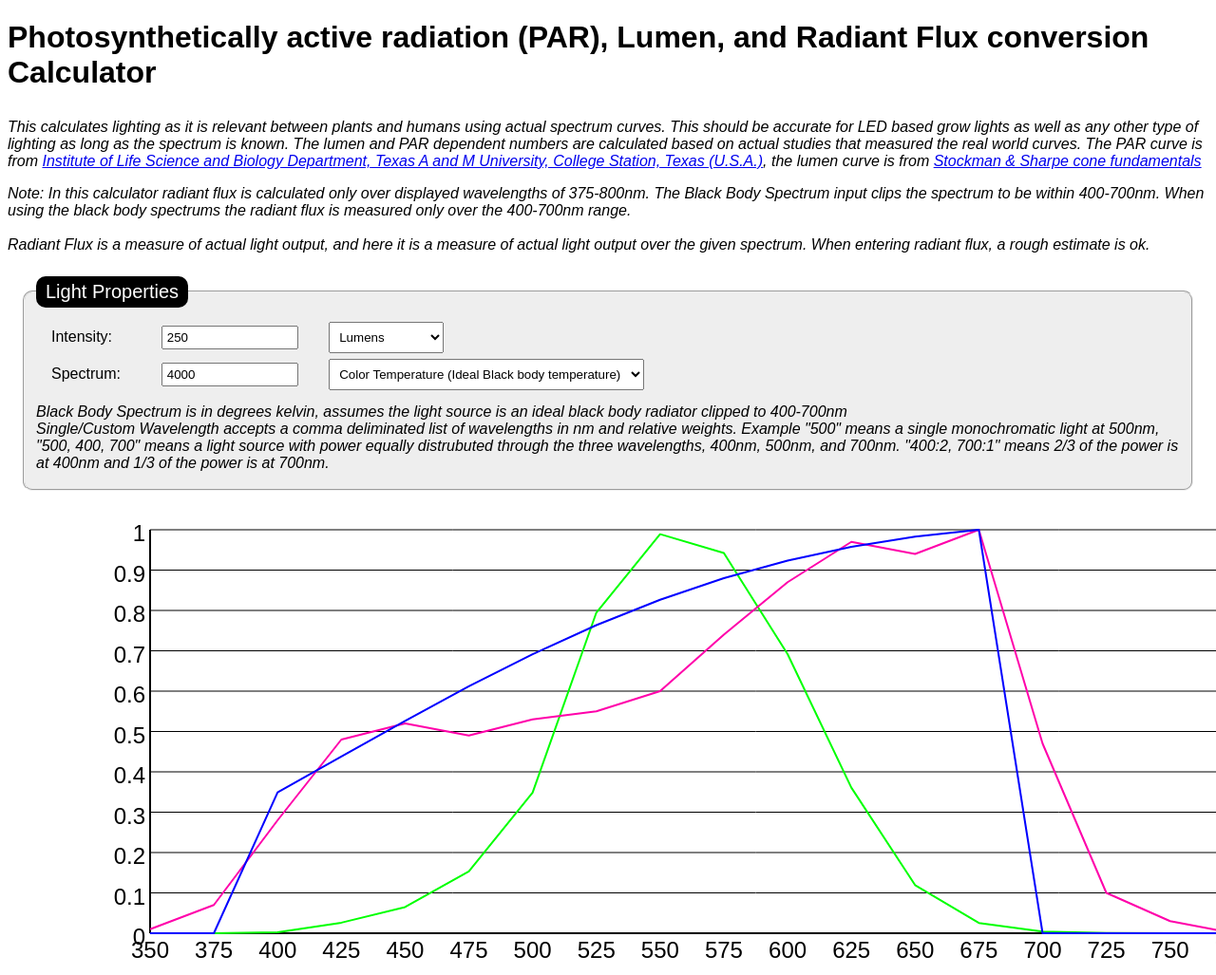
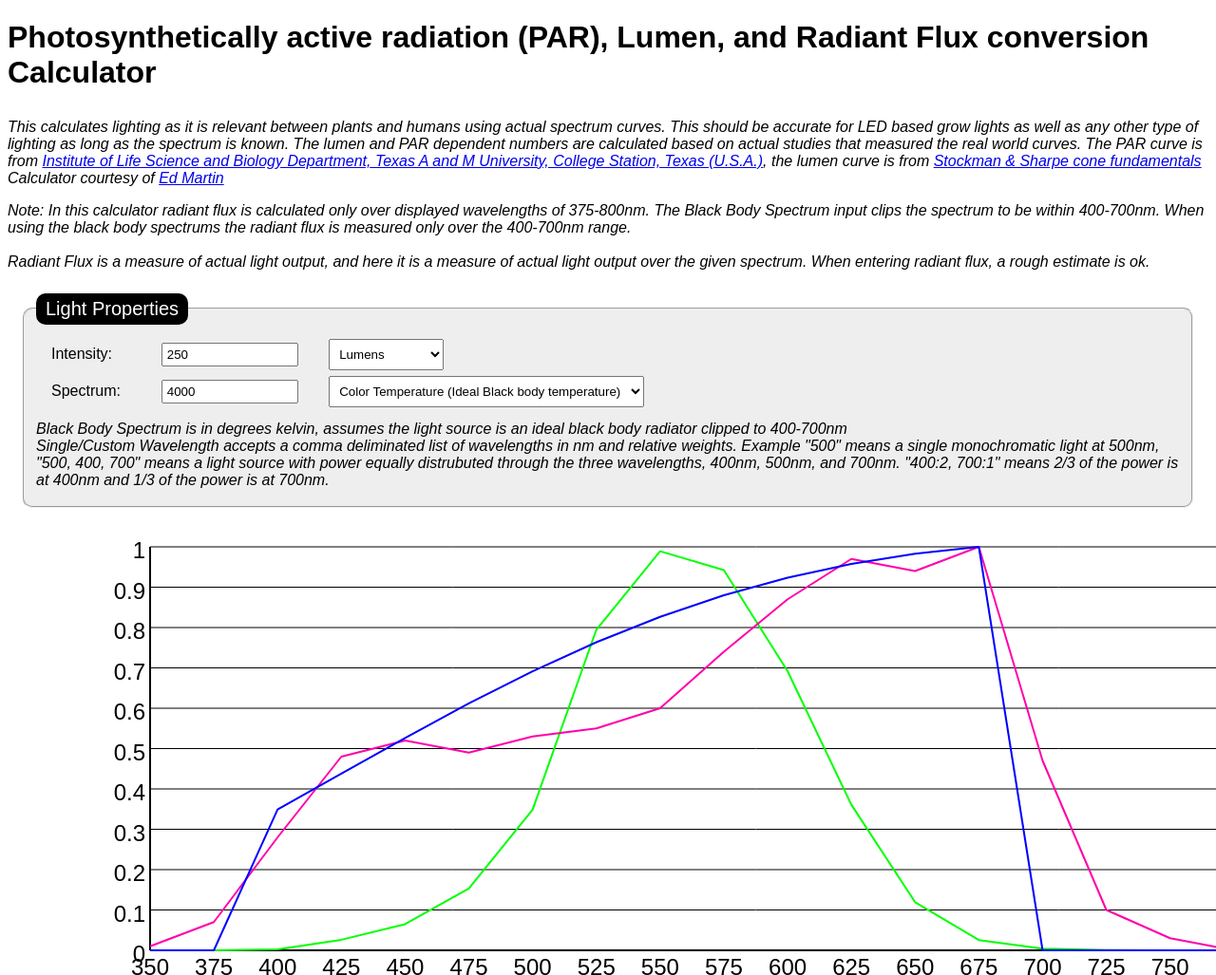
Before and after one commit to m-miller/PAR-PPF-DLI, a plain HTML site: page index.html in a window 1280 px wide. Shown: the top 1027 px of the page at 95% size. Drawn offline with Linux system fonts and the light colour scheme.

Commit message:
Update index.html

```diff
--- a/index.html
+++ b/index.html
@@ -655,7 +655,8 @@ based grow lights as well as any other type of lighting as long as the
 spectrum is known. The lumen and PAR dependent numbers are calculated
 based on actual studies that measured the real world curves. The PAR
 curve is from <a href="http://www.inda-gro.com/IG/sites/default/files/pdf/ACTION-SPECTRUM-KJMCCREE.pdf">Institute of Life Science and Biology Department, Texas A and M University, College Station,
-Texas (U.S.A.)</a>, the lumen curve is from <a href="http://www.cvrl.org/cones.htm"> Stockman &amp; Sharpe cone fundamentals</a>
+Texas (U.S.A.)</a>, the lumen curve is from <a href="http://www.cvrl.org/cones.htm"> Stockman &amp; Sharpe cone fundamentals</a><br />
+Calculator courtesy of <a href="https://edman007.com/article/Plants/PAR-Lighting-Calculator">Ed Martin</a>
       </div>
 
 
```
